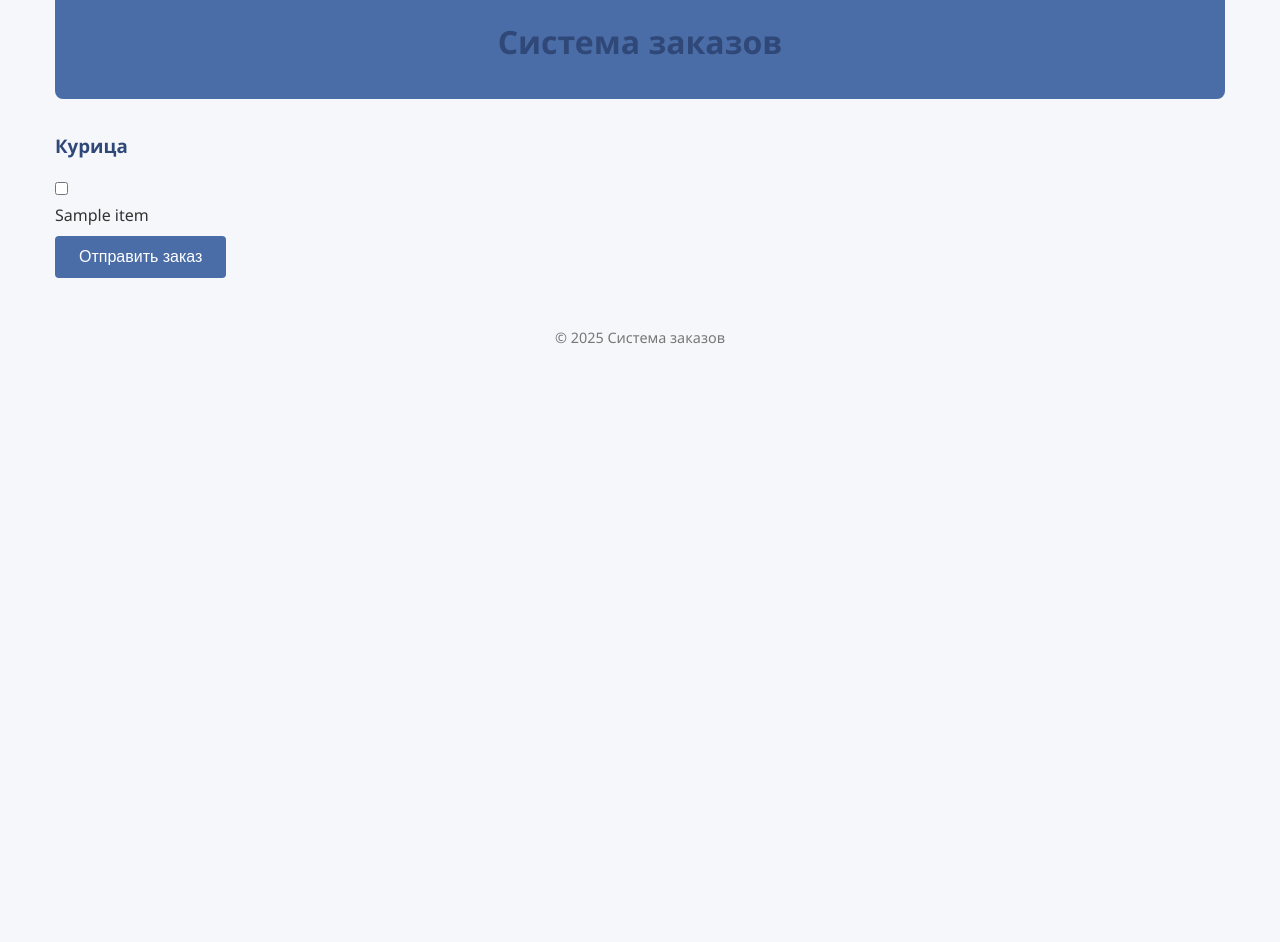
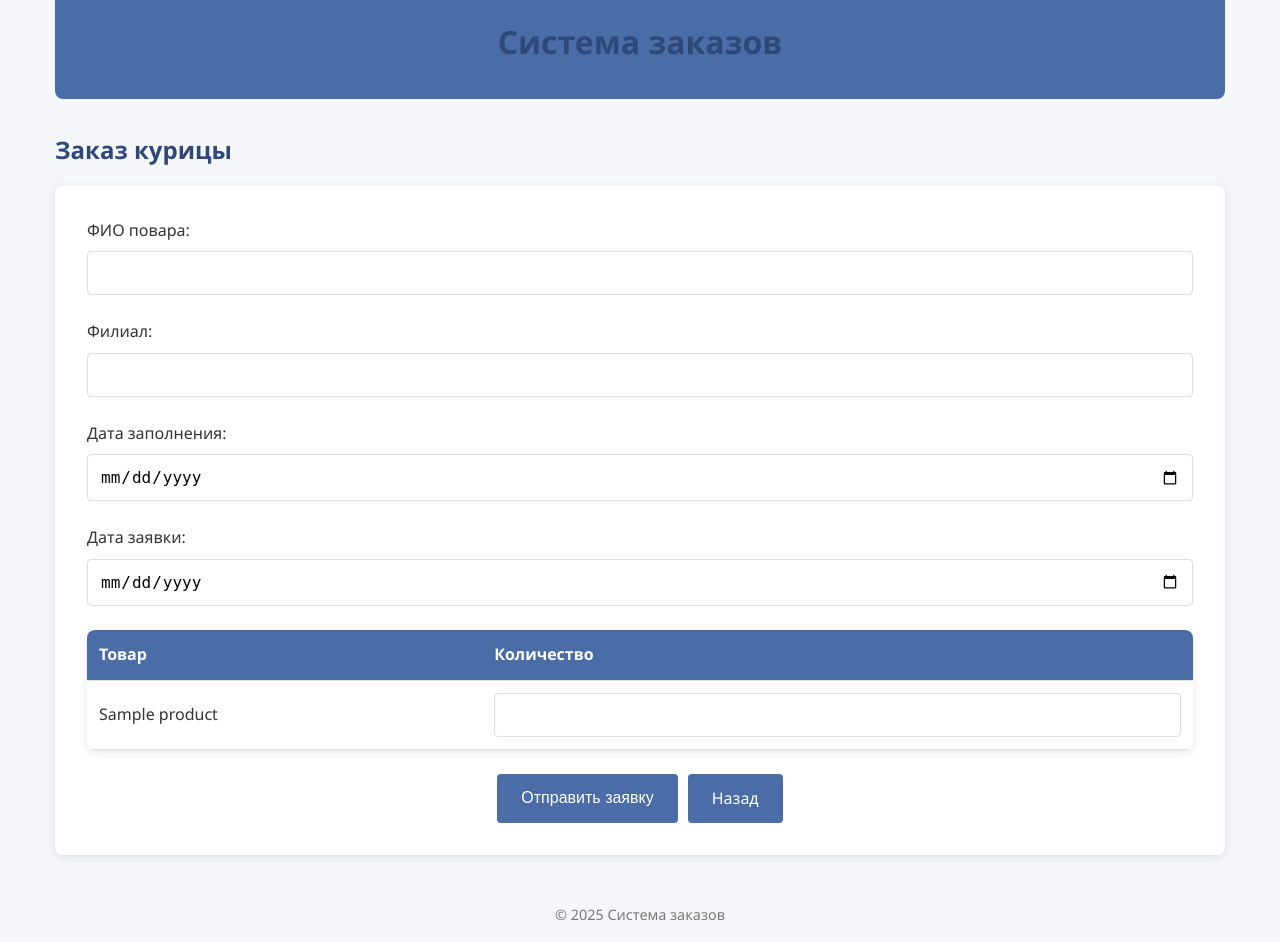
Before and after one commit to vladimir669/dikiyrpk.tech, a Flask app: template templates/chicken.html in a window 1280 px wide. Before the commit the page ends 344 px from the top, so only its background shows below. Run offline with Flask 3, Linux system fonts and the light colour scheme; the template is opened without the code that fills it: most values are stand-ins (such as "Sample title", 1, 10 or a date in 2020).

Commit message:
Update chicken.html

```diff
--- a/templates/chicken.html
+++ b/templates/chicken.html
@@ -1,63 +1,52 @@
-{% extends 'base.html' %}
+{% extends "base.html" %}
 
-{% block title %}Курица | Система заказов{% endblock %}
-
-{% block header %}Курица{% endblock %}
+{% block title %}Заказ курицы{% endblock %}
 
 {% block content %}
-<div class="product-list">
-    <div class="product-category">
-        <h3>Курица</h3>
-        {% for item in chicken_items %}
-        <div class="product-item">
-            <input type="checkbox" id="chicken-{{ loop.index }}" data-name="{{ item }}">
-            <label for="chicken-{{ loop.index }}">{{ item }}</label>
-        </div>
-        {% endfor %}
+<h2>Заказ курицы</h2>
+<form method="post">
+    <div class="form-group">
+        <label>ФИО повара:</label>
+        <input type="text" name="name" required>
     </div>
-</div>
 
-<button id="orderBtn" class="order-btn">Отправить заказ</button>
+    <div class="form-group">
+        <label>Филиал:</label>
+        <input type="text" name="branch" required>
+    </div>
+
+    <div class="form-group">
+        <label>Дата заполнения:</label>
+        <input type="date" name="date" required>
+    </div>
+
+    <div class="form-group">
+        <label>Дата заявки:</label>
+        <input type="date" name="target_date" required>
+    </div>
+
+    <table>
+        <thead>
+            <tr>
+                <th>Товар</th>
+                <th>Количество</th>
+            </tr>
+        </thead>
+        <tbody>
+            {% for product in products %}
+            <tr>
+                <td>{{ product }}</td>
+                <td>
+                    <input type="text" name="{{ product }}" class="quantity-input">
+                </td>
+            </tr>
+            {% endfor %}
+        </tbody>
+    </table>
+
+    <div style="margin-top: 20px; display: flex; gap: 10px; justify-content: center;">
+        <button type="submit" name="send" value="1">Отправить заявку</button>
+        <a href="{{ url_for('menu') }}" class="button">Назад</a>
+    </div>
+</form>
 {% endblock %}
-
-{% block script %}
-document.getElementById('orderBtn').addEventListener('click', function() {
-    var checkboxes = document.querySelectorAll('input[type="checkbox"]:checked');
-    var selectedItems = [];
-
-    checkboxes.forEach(function(checkbox) {
-        selectedItems.push(checkbox.dataset.name);
-    });
-
-    if (selectedItems.length === 0) {
-        alert('Выберите хотя бы один товар');
-        return;
-    }
-
-    fetch('/order', {
-        method: 'POST',
-        headers: {
-            'Content-Type': 'application/json'
-        },
-        body: JSON.stringify({
-            items: selectedItems
-        })
-    })
-    .then(response => response.json())
-    .then(data => {
-        if (data.success) {
-            alert('Заказ успешно отправлен');
-            // Снимаем выделение со всех чекбоксов
-            checkboxes.forEach(function(checkbox) {
-                checkbox.checked = false;
-            });
-        } else {
-            alert('Ошибка: ' + data.message);
-        }
-    })
-    .catch(error => {
-        console.error('Ошибка:', error);
-        alert('Произошла ошибка при отправке заказа');
-    });
-});
-{% endblock %}
```
